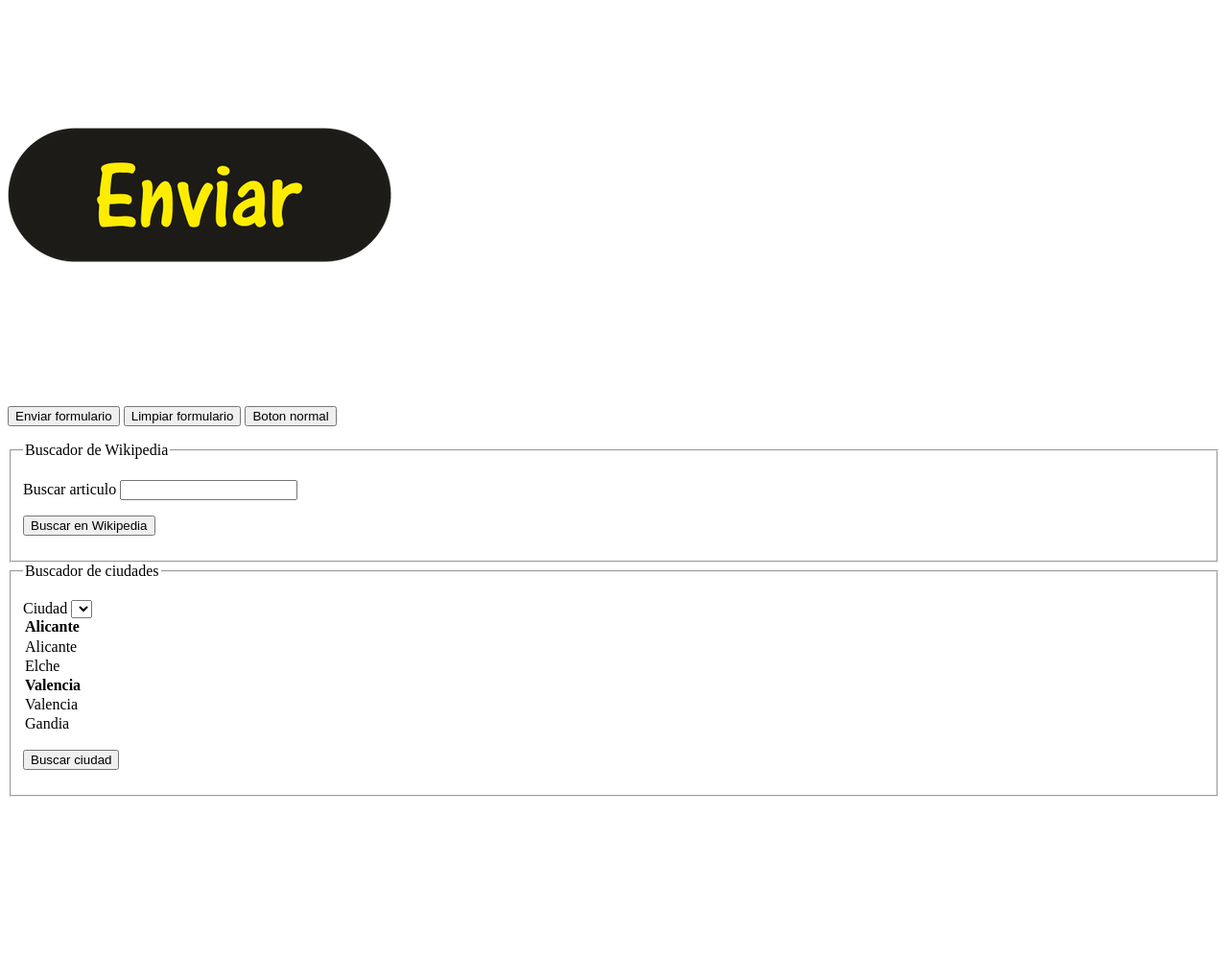
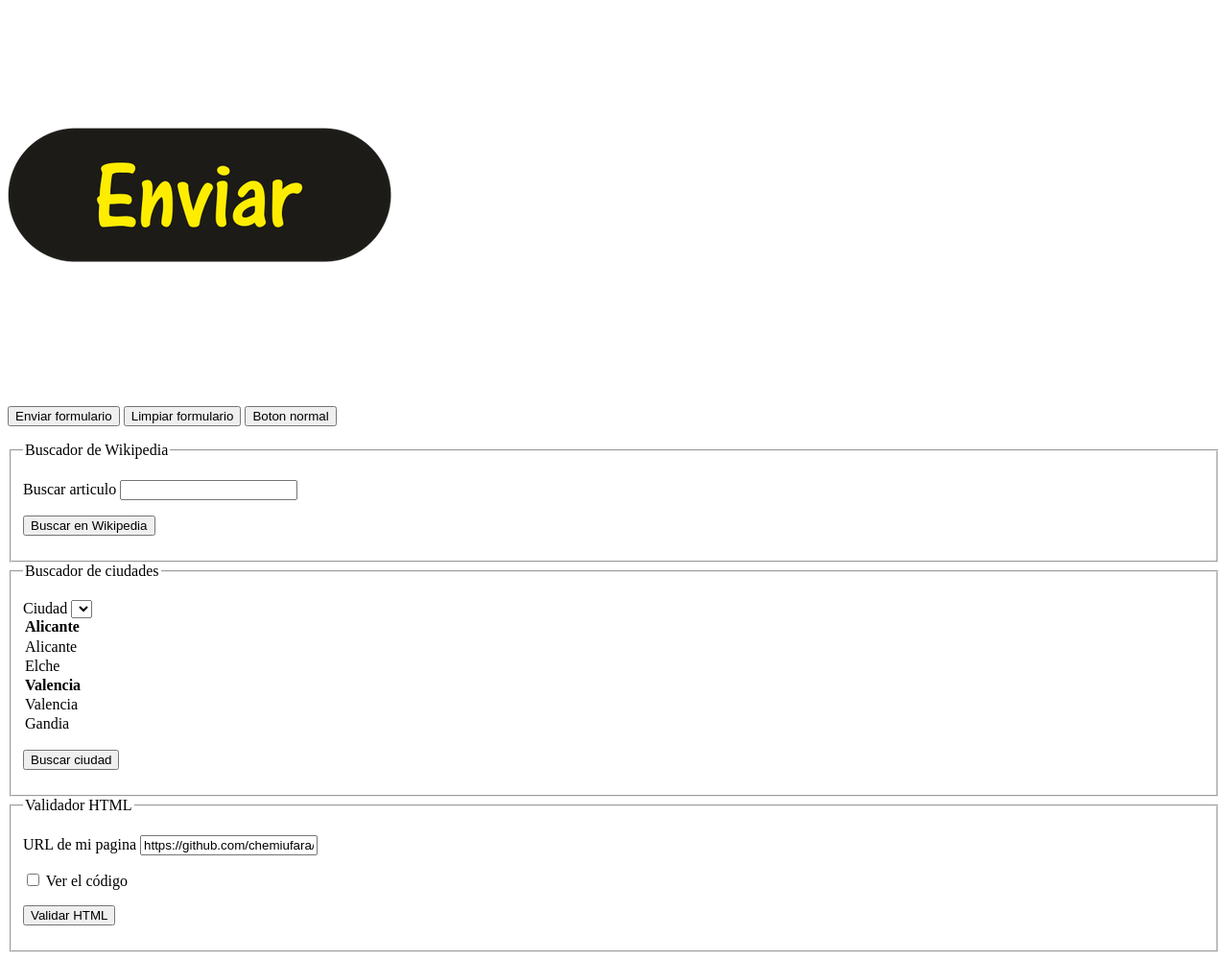
Before and after one commit to chemiufara/Tarea-1.9, a plain HTML site: page index.html in a window 1280 px wide. Shown: the part 1111-2111 px from the top of the page at 96% size. Before the commit the page ends 1949 px from the top, so only its background shows below. Drawn offline with Linux system fonts and the light colour scheme.

Commit message:
validador

```diff
--- a/index.html
+++ b/index.html
@@ -287,5 +287,33 @@ y method indica como se envian. -->
                 </p>
             </fieldset>
         </form>
+
+        <!-- Este formulario sirve para comprobar si nuestra pagina cumple las normas de HTML5. Los datos se envian al validador usando GET. -->
+
+        <form action="https://validator.w3.org/nu/" method="get" target="_blank">
+            <fieldset>
+                <legend>Validador HTML</legend>
+
+                <p>
+                    <label for="doc">URL de mi pagina</label>
+                    <!-- url permite introducir una direccion web.
+                    name="doc" indica al validador que pagina tiene que comprobar.
+                    value pone una direccion inicial en el campo. -->
+                    <input type="url" id="doc" name="doc"
+                    value="https://github.com/chemiufara/Tarea-1.9">
+                </p>
+
+                <p>
+                    <!-- checkbox permite marcar una opcion.
+                    showsource indica que queremos ver el codigo.
+                    value="yes" envia esa opcion al validador. -->
+                    <input type="checkbox" id="showsource" name="showsource" value="yes">
+                    <label for="showsource">Ver el código</label>
+                </p>
+
+                <p>
+                    <button type="submit">Validar HTML</button>
+                </p>
+            </fieldset>
 </body>
 </html>
```
